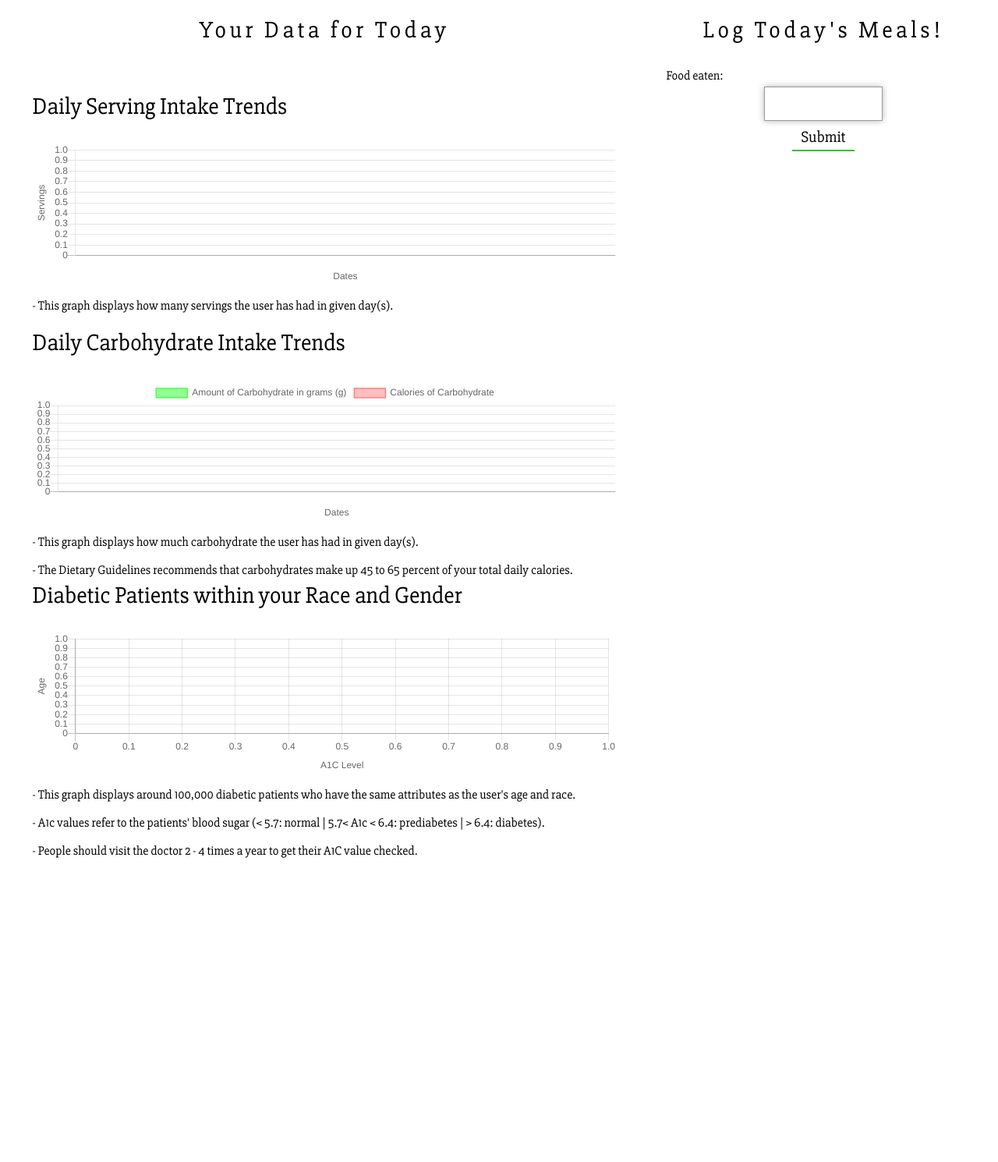
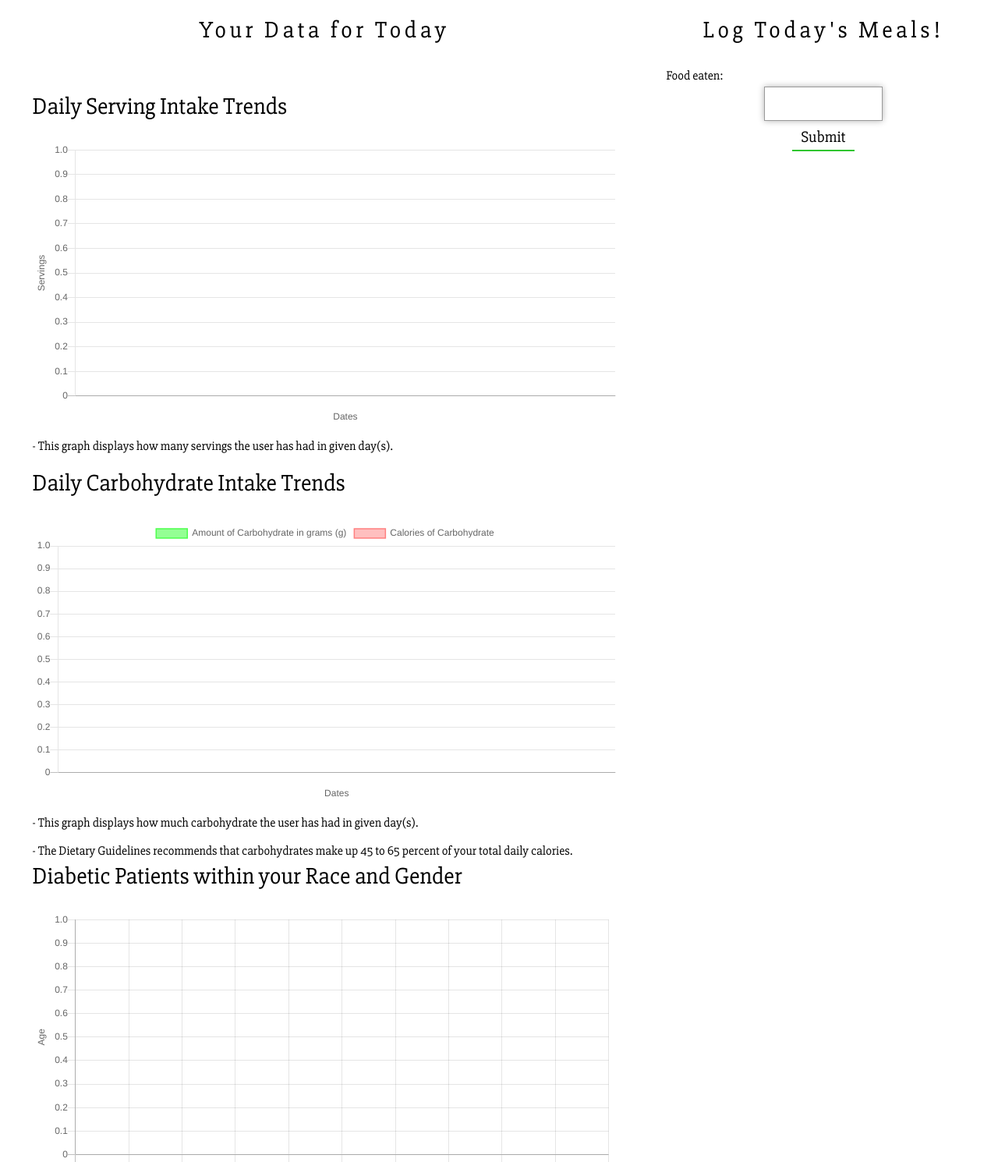
Before and after one commit to DAB-illinois/Dietbetes, a Flask app: template flaskr/templates/index.html in a window 1280 px wide. Shown: the part 436-1926 px from the top of the page at 78% size. Run offline with Flask 2, Linux system fonts and the light colour scheme; the template is opened without the code that fills it, so the values that code supplies are empty; some libraries are stand-ins or nearby versions.

Commit message:
css changes

```diff
--- a/flaskr/static/style.css
+++ b/flaskr/static/style.css
@@ -41,7 +41,7 @@ h1 {
 
 #today .chart {
 	width: 90%;
-    height: 12%;
+    height: 24%;
     margin: 0 auto;
     padding: 5%;
     position: relative;
```
